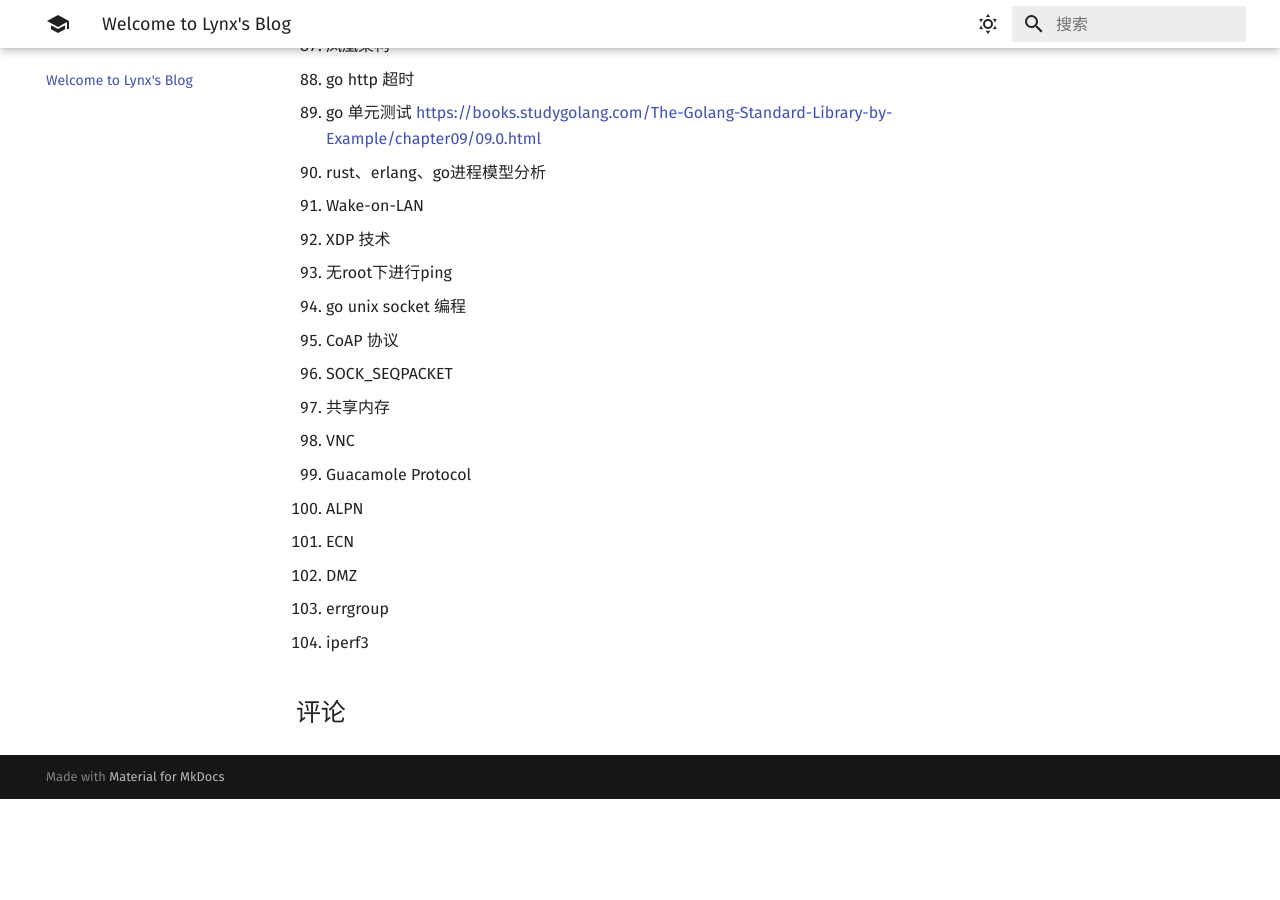
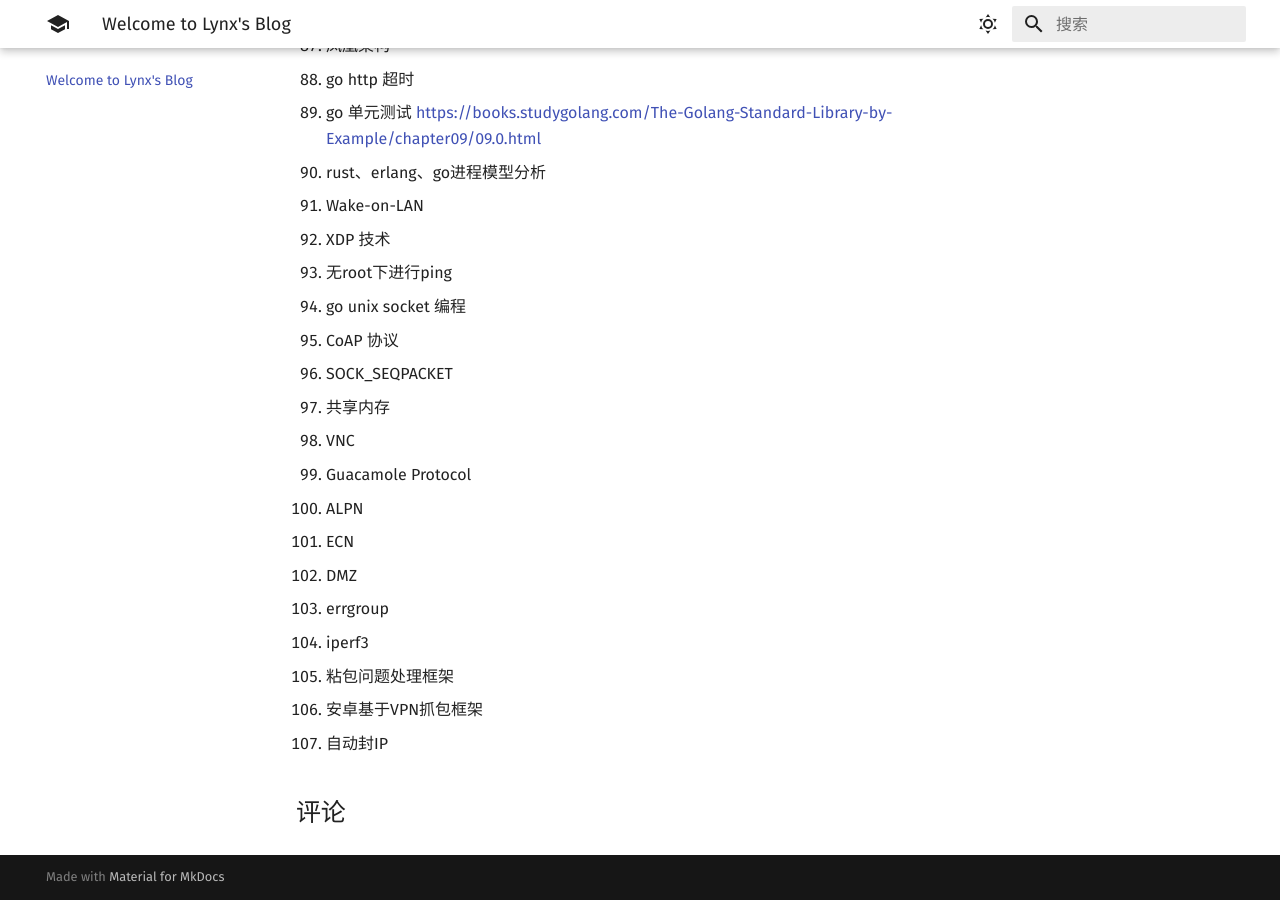
Before and after one commit to 1314liuwei/blog, an MkDocs documentation site: the page built from docs/index.md, in a window 1280 px wide and 900 px high, scrolled down 3126 px. Built offline with MkDocs 1.6.1 and Material for MkDocs 9.7.7, drawn with Linux system fonts in a browser that asks for light colours; comment, search, counter and statistics services are not loaded; before the commit the page ends 3925 px from its top, so only the background shows below that.

Commit message:
2023/11/22 周三

```diff
--- a/docs/index.md
+++ b/docs/index.md
@@ -106,3 +106,6 @@
 102. DMZ
 102. errgroup
 102. iperf3
+102. 粘包问题处理框架
+102. 安卓基于VPN抓包框架
+102. 自动封IP
```
